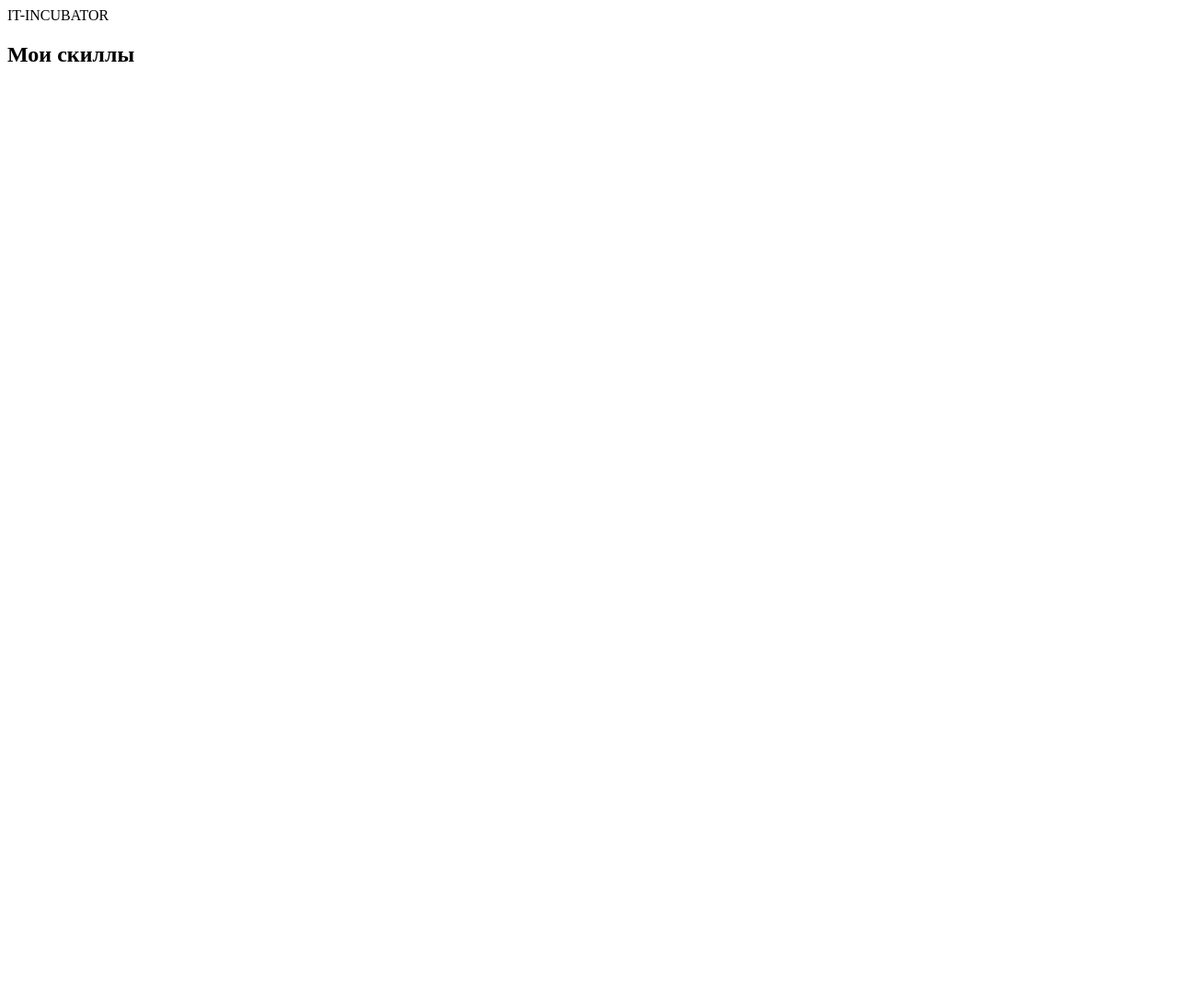
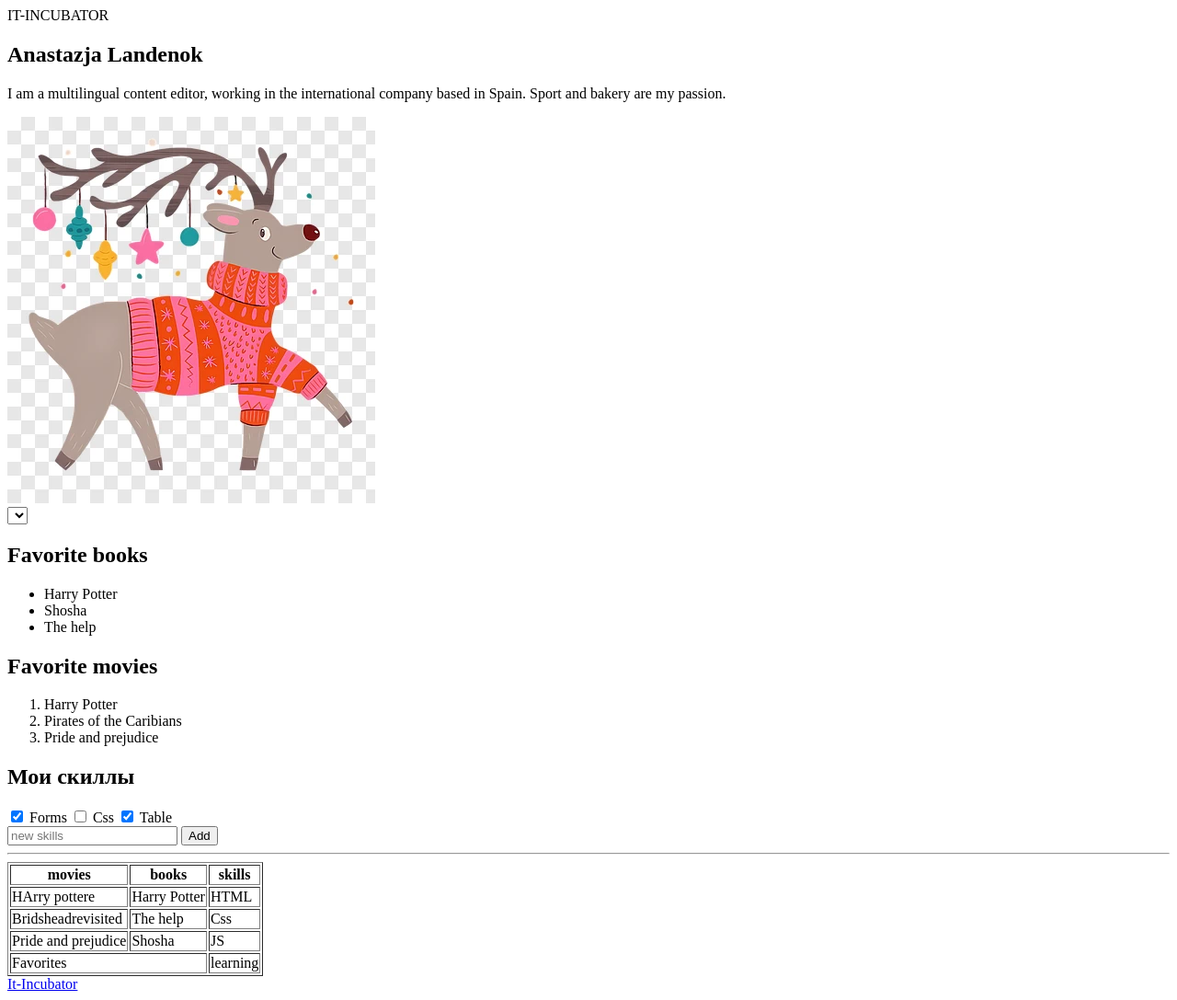
Before and after one commit to AnaLanVa/1-hw-with-auto-test-html-css-main, a plain HTML site: page index.html in a window 1280 px wide. Shown: the whole page at 92% size. Before the commit the page ends 800 px from the top, so only its background shows below. Drawn offline with Linux system fonts and the light colour scheme.

Commit message:
complete task-1

```diff
--- a/index.html
+++ b/index.html
@@ -18,23 +18,45 @@
         <!-- 1) В этом разделе создай 3 дочерних элемента: -->
 
         <!-- a) Заголовок первого уровня со своим ФИО -->
+         <h1>Anastazja Landenok</h1>
         <!-- b) Несколько строк о себе: где учишься или работаешь, хобби, увлечения. Используй тег для абзаца. Длина строки должна быть больше 50-ти симвов (пробелы и др знаки припинания тоже считаются символом) -->
+         <p>
+            I am a multilingual content editor, working in the international company based in Spain. Sport and bakery are my passion.
+         </p>
         <!-- c) Фото (или любую картинку из интернета). Не забудь добавить описание на случай, если изображение не загрузится -->
+         <img src="./assets/img/raindeer.png" alt="img.raindeer">
     </section>
 
     <section data-cy="hw1-section-about-pre">
         <!-- 2) В этом разделе создай выпадающий список с разными городами (не меньше 3-х). Свой город сделай вторым в этом списке. С помощью специального атрибута, сделай так, чтобы твой город всегда был выбранным по умолчанию  -->
+         <select name="" id="">
+            <option value="Grodno"></option>
+            <option selected disabled value="Aguilas"></option>
+            <option value="Barcelona"></option>
+         </select>
         <div data-cy="hw1-unordered-list-box-pre">
             <!-- 3) В этом разделе создай 2 дочерних элемента: -->
 
             <!-- a) Заголовок 2-го уровня (любимые книги/фильмы/блюда/страны... и т.п.) -->
+             <h2>Favorite books</h2>
             <!-- b) Маркированный список. В списке должно быть не менее 3-х элементов -->
+             <ul>
+                <li>Harry Potter</li>
+                <li>Shosha</li>
+                <li>The help</li>
+             </ul>
         </div>
         <div data-cy="hw1-ordered-list-box-pre">
             <!-- 3) В этом разделе создай 2 дочерних элемента: -->
 
             <!-- a) Заголовок 2-го уровня с другим названием (любимые книги/фильмы/блюда/страны... и т.п.) -->
+             <h2>Favorite movies</h2>
             <!-- b) Нумерованный (упорядоченный) список. В списке должно быть не менее 3-х элементов -->
+             <ol>
+                <li>Harry Potter</li>
+                <li>Pirates of the Caribians</li>
+                <li>Pride and prejudice</li>
+             </ol>
         </div>
         <div data-cy="hw1-skills-box-pre">
             <h2>Мои скиллы</h2>
@@ -42,20 +64,59 @@
                 - В подписи укажи названия любых тем по верстке (все, что знаешь или слышал).
                 - Каждый чекбокс должен быть связан со своей подписью. Для этого чекбокс должен находиться в элементе для подписи
                 - Отметь "галочкой" (с помощью специального атрибута) темы, которые ты уже знаешь. -->
+                <label for="">
+                    <input type="checkbox" checked>
+                    Forms
+                </label>
+                <label for="">
+                    <input type="checkbox"> Css
+                </label>
+                <label for="">
+                    <input type="checkbox" checked> Table
+                </label>
         </div>
         <!-- 5) Создай здесь однострочное поле для ввода текста с подсказкой "Новый скилл", которая исчезает, когда начинаешь что-то печатать (для подсказки есть специальный атрибут) -->
+        <input type="text" placeholder="new skills">
         <!-- 6) Создай здесь кнопку “Добавить” -->
+        <button>Add</button>
         <!-- 7) Добавь горизонтальную линию (для этого есть специальный тег) -->
-
+        <hr>
         <table data-cy="hw-about-table-pre">
             <!-- 8) В таблице сделай 5 строк и 3 столбца.
                         - В первой строке ячейки заголовков, в остальных обычные ячейки
                         - Добавь границы для всей таблицы с помощью специального атрибута border="". Он устарел, но работает
                         - В последнем ряду первая ячейка должна занимать 2 столбца (как должно выглядеть - смотри образец). Таблицу можно заполнять любыми данными -->
+                        <table border="1">
+                            <tr>
+                                <th>movies</th>
+                                <th>books</th>
+                                <th>skills</th>
+                            </tr>
+                            <tr>
+                                <td>HArry pottere</td>
+                                <td>Harry Potter</td>
+                                <td>HTML</td>
+                            </tr>
+                            <tr>
+                                <td>Bridsheadrevisited</td>
+                                <td>The help</td>
+                                <td>Css</td>
+                            </tr>
+                            <tr>
+                                <td>Pride and prejudice</td>
+                                <td>Shosha</td>
+                                <td>JS</td>
+                            </tr>
+                            <tr>
+                                <td colspan="2">Favorites</td>
+                                <td>learning</td>
+                            </tr>
+                        </table>
         </table>
     </section>
     <footer data-cy="hw-footer-pre">
         <!-- 9) Создай здесь ссылку на наш сайт https://it-incubator.io/ (текст ссылки должен быть it-incubator) -->
+        <a href="https://it-incubator.io">It-Incubator</a>
     </footer>
 </body>
 </html>
```
Also changed, not shown: assets/img/raindeer.png (added).
